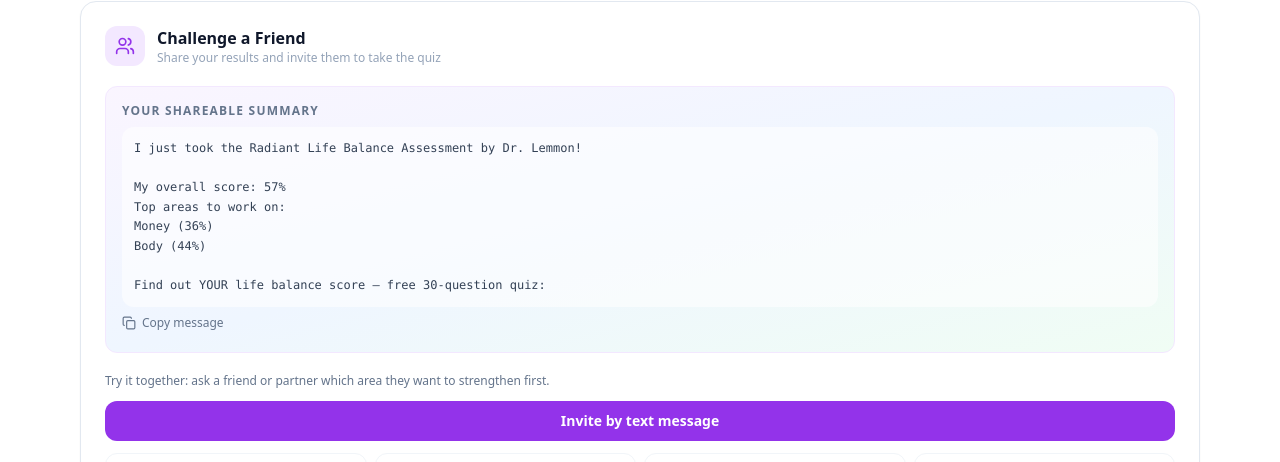
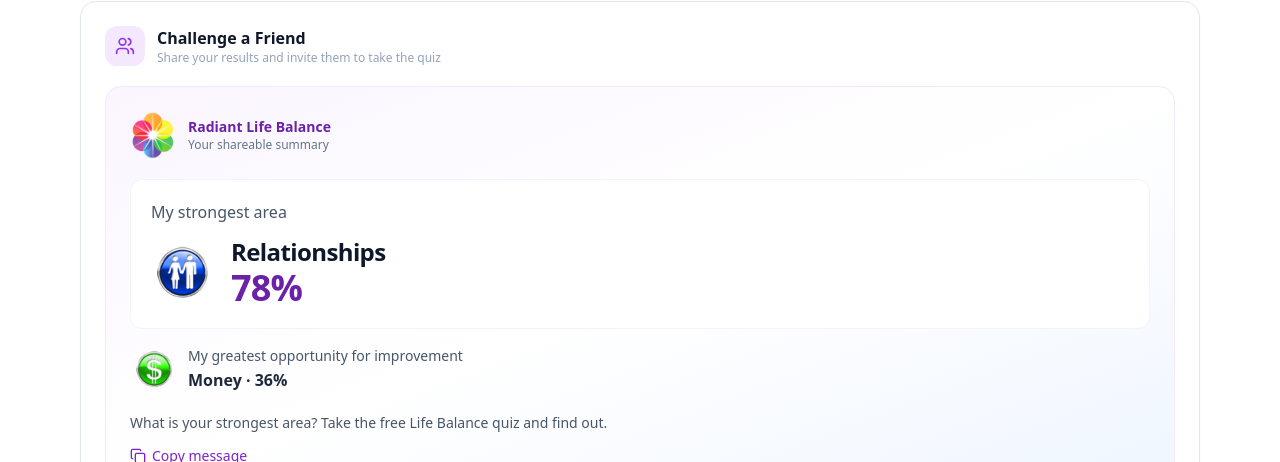
Before and after one commit to drdavidlemmon/radiant-life-balance, a Next.js app: page /results in a window 1280 px wide. Shown: the part 490-952 px from the top of the page. Built offline with nearby package versions, Linux system fonts and the light colour scheme; no server answers.

Commit message:
Brand shareable summaries and lead with the strongest life area

```diff
--- a/components/share-results-panel.tsx
+++ b/components/share-results-panel.tsx
@@ -1,6 +1,7 @@
 'use client'
 
 import { useState } from 'react'
+import Image from 'next/image'
 import { Share2, Copy, Check, Mail, Facebook, Users } from 'lucide-react'
 import { QuizResults, AreaKey } from '@/types'
 import { ShareImageButton } from '@/components/share-image-button'
@@ -35,22 +36,26 @@ export function ShareResultsPanel({ results }: Props) {
   const [copied, setCopied] = useState(false)
   const [copiedMsg, setCopiedMsg] = useState(false)
 
-  const overall = Math.round(Object.values(results.scores).reduce((a, b) => a + b, 0) / 6)
-  const top2 = results.priorities.slice(0, 2) as AreaKey[]
+  const highestScore = Math.max(...Object.values(results.scores))
+  const lowestScore = Math.min(...Object.values(results.scores))
+  const strongest = [...results.priorities].reverse().find(area => results.scores[area] === highestScore)!
+  const improvement = results.priorities.find(area => results.scores[area] === lowestScore)!
+  const strongestTied = Object.values(results.scores).filter(score => score === highestScore).length > 1
+  const lowestTied = Object.values(results.scores).filter(score => score === lowestScore).length > 1
+  const allEqual = highestScore === lowestScore
   const quizUrl = typeof window !== 'undefined' ? `${window.location.origin}/quiz` : 'https://radiantlifebalance.com/quiz'
-
-  // Build personalised share text
-  const areaLine = top2.map(k => `${AREA_NAMES[k]}: ${results.scores[k]}%`).join('  |  ')
-
-  const tweetText = `I just took the Radiant Life Balance Assessment by Dr. Lemmon!\n\nMy overall score: ${overall}%\nTop areas to work on:\n${top2.map(k => `${AREA_NAMES[k]} (${results.scores[k]}%)`).join('\n')}\n\nFind out YOUR life balance score — free 30-question quiz:`
-
-  const longText = `I just took the Radiant Life Balance Assessment by Dr. Lemmon and got some really eye-opening results!\n\nMy overall life balance score: ${overall}%\n\nMy top priority areas:\n${top2.map(k => `${AREA_NAMES[k]}: ${results.scores[k]}%`).join('\n')}\n\nThe quiz covers 6 areas of life: Mind, Body, Spirit, Relationships, Money and Direction. Takes about 5 minutes and the results are surprisingly accurate.\n\nTake the free quiz here: ${quizUrl}`
+  const strengthLabel = strongestTied ? 'One of my strongest areas' : 'My strongest area'
+  const growthLabel = allEqual ? 'An area I can keep building on' : lowestTied ? 'One of my greatest opportunities for improvement' : 'My greatest opportunity for improvement'
+  const strengthLine = `${strengthLabel} was ${AREA_NAMES[strongest]} at ${highestScore}%.`
+  const growthLine = allEqual ? `All six areas tied at ${highestScore}%; I can keep growing in each one.` : `${growthLabel} was ${AREA_NAMES[improvement]} at ${lowestScore}%.`
+  const tweetText = `I took the Radiant Life Balance quiz!\n\n${strengthLine}\n${growthLine}\n\nWhat is your strongest area? Take the free quiz:`
+  const longText = `${tweetText}\n${quizUrl}`
 
   const emailSubject = `My Radiant Life Balance results — and a quiz for you`
   const emailBody = longText
 
   const twitterHref = `https://twitter.com/intent/tweet?text=${encodeURIComponent(tweetText)}&url=${encodeURIComponent(quizUrl)}`
-  const facebookHref = `https://www.facebook.com/sharer/sharer.php?u=${encodeURIComponent(quizUrl)}&quote=${encodeURIComponent(`I scored ${overall}% on the Radiant Life Balance quiz! ${areaLine}. Find out your score:`)}`
+  const facebookHref = `https://www.facebook.com/sharer/sharer.php?u=${encodeURIComponent(quizUrl)}&quote=${encodeURIComponent(`${strengthLine} ${growthLine} Find out your strongest area:`)}`
   const whatsappHref = `https://wa.me/?text=${encodeURIComponent(longText)}`
   const emailHref = `mailto:?subject=${encodeURIComponent(emailSubject)}&body=${encodeURIComponent(emailBody)}`
 
@@ -97,15 +102,37 @@ export function ShareResultsPanel({ results }: Props) {
         )}
       </div>
 
-      {/* Score preview card — what friends will see */}
-      <div className="bg-gradient-to-br from-purple-50 via-blue-50 to-green-50 rounded-xl p-4 mb-5 border border-purple-100">
-        <p className="text-xs font-bold text-slate-500 uppercase tracking-widest mb-2">Your shareable summary</p>
-        <p className="text-sm text-slate-700 leading-relaxed whitespace-pre-line font-mono bg-white/60 rounded-lg p-3 text-xs">
-          {tweetText}
-        </p>
+      {/* Branded summary: celebrate a strength before introducing a growth opportunity. */}
+      <div className="rounded-2xl p-5 sm:p-6 mb-5 border border-purple-100 bg-gradient-to-br from-purple-50 via-white to-blue-50 font-sans">
+        <div className="flex items-center gap-3 mb-5">
+          <Image src="/logo.png" alt="Radiant Life Balance flower logo" width={46} height={46} className="object-contain flex-shrink-0" />
+          <div>
+            <p className="text-sm font-semibold text-purple-800">Radiant Life Balance</p>
+            <p className="text-xs text-slate-500">Your shareable summary</p>
+          </div>
+        </div>
+        <div className="rounded-xl bg-white border border-slate-100 p-4 sm:p-5">
+          <p className="text-sm sm:text-base font-medium text-slate-600 mb-3">{strengthLabel}</p>
+          <div className="flex items-center gap-3 sm:gap-4">
+            <Image src={`/icon-${strongest}.png`} alt={AREA_NAMES[strongest]} width={64} height={64} className="object-contain flex-shrink-0" />
+            <div className="min-w-0">
+              <p className="text-xl sm:text-2xl font-semibold tracking-tight text-slate-900 break-words">{AREA_NAMES[strongest]}</p>
+              <p className="text-3xl sm:text-4xl font-bold tracking-tight text-purple-800">{highestScore}%</p>
+            </div>
+          </div>
+        </div>
+        <div className="flex items-center gap-3 mt-4 px-1">
+          <Image src={`/icon-${improvement}.png`} alt={AREA_NAMES[improvement]} width={42} height={42} className="object-contain flex-shrink-0" />
+          <div className="min-w-0">
+            <p className="text-sm text-slate-600 leading-relaxed">{growthLabel}</p>
+            <p className="text-base font-semibold text-slate-800">{AREA_NAMES[improvement]} · {lowestScore}%</p>
+            {allEqual && <p className="text-xs text-slate-500 mt-1">All six areas have the same score.</p>}
+          </div>
+        </div>
+        <p className="text-sm text-slate-600 mt-5 leading-relaxed">What is your strongest area? Take the free Life Balance quiz and find out.</p>
         <button onClick={copyMessage}
-          className="mt-2 inline-flex items-center gap-1.5 text-xs text-slate-500 hover:text-slate-800 transition-colors font-medium">
-          {copiedMsg ? <><Check className="w-3.5 h-3.5 text-green-500" /> Copied!</> : <><Copy className="w-3.5 h-3.5" /> Copy message</>}
+          className="mt-3 inline-flex items-center gap-1.5 text-sm text-purple-700 hover:text-purple-900 transition-colors font-medium">
+          {copiedMsg ? <><Check className="w-4 h-4 text-green-600" /> Copied!</> : <><Copy className="w-4 h-4" /> Copy message</>}
         </button>
       </div>
 
```
